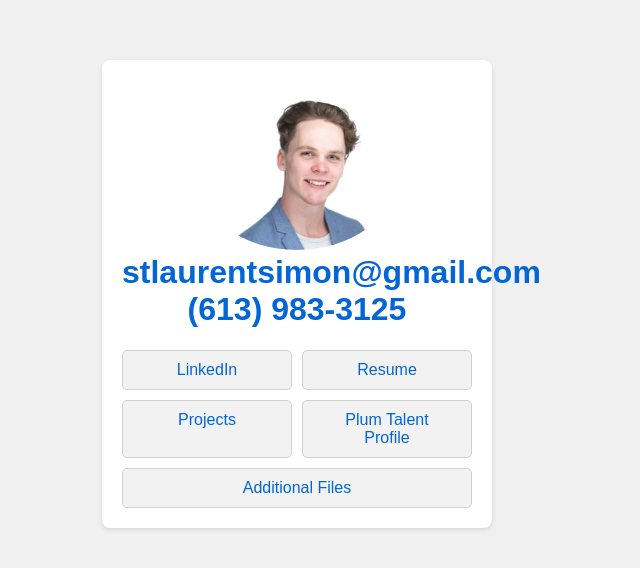
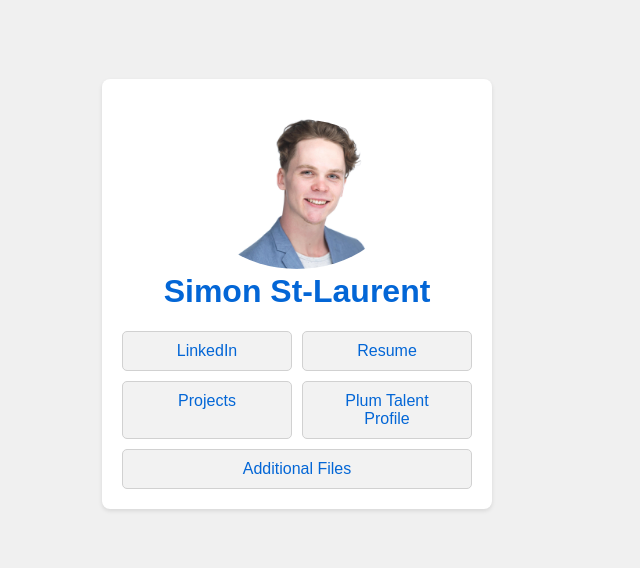
Before and after one commit to stlaurentsimon/my_professional_portfolio, a plain HTML site: page index.html in a window 1280 px wide. Shown: the part 106-674 px from the top of the page, without its empty margins (343-983 px from the left). Drawn offline with Linux system fonts and the light colour scheme.

Commit message:
Update index.html

```diff
--- a/index.html
+++ b/index.html
@@ -27,6 +27,7 @@
         h1 {
             color: #0366d6;
             margin-top: 0;
+
         }
         .buttons {
             display: grid;
@@ -66,7 +67,7 @@
 <body>
 <div class="container">
     <img src="d62f5a80-8c7f-4f33-83ec-a4eb92d4a1ac.jpg" alt="Simon">
-    <h1>stlaurentsimon@gmail.com  (613) 983-3125</h1>
+    <h1>Simon St-Laurent</h1>
     <div class="buttons">
         <a href="https://www.linkedin.com/in/simon-stl" target="_blank" class="button">LinkedIn</a>
         <a href="https://docs.google.com/document/d/1zuLSkA9QKmjw4HRO7BPG-tbUSrFITwTWczUwVD9QhDI/edit?usp=sharing" target="_blank" class="button">Resume</a>
```
